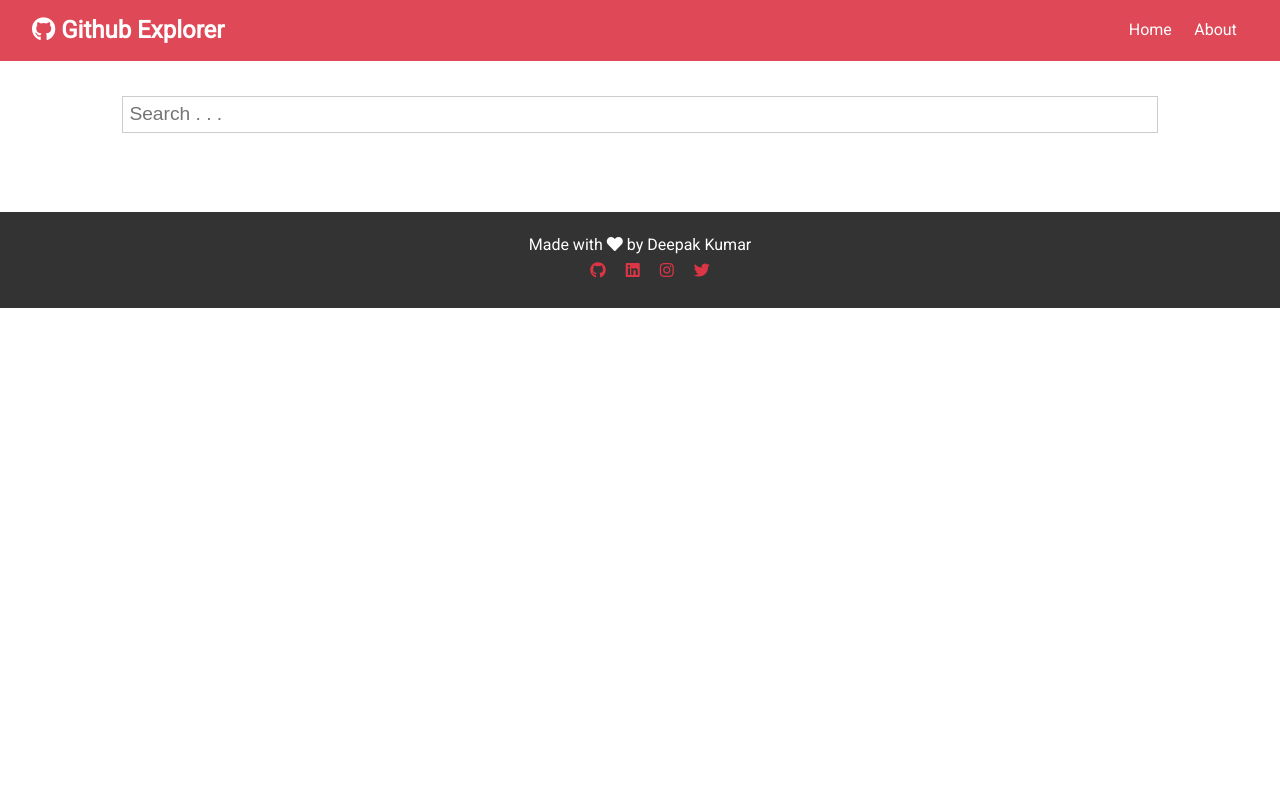
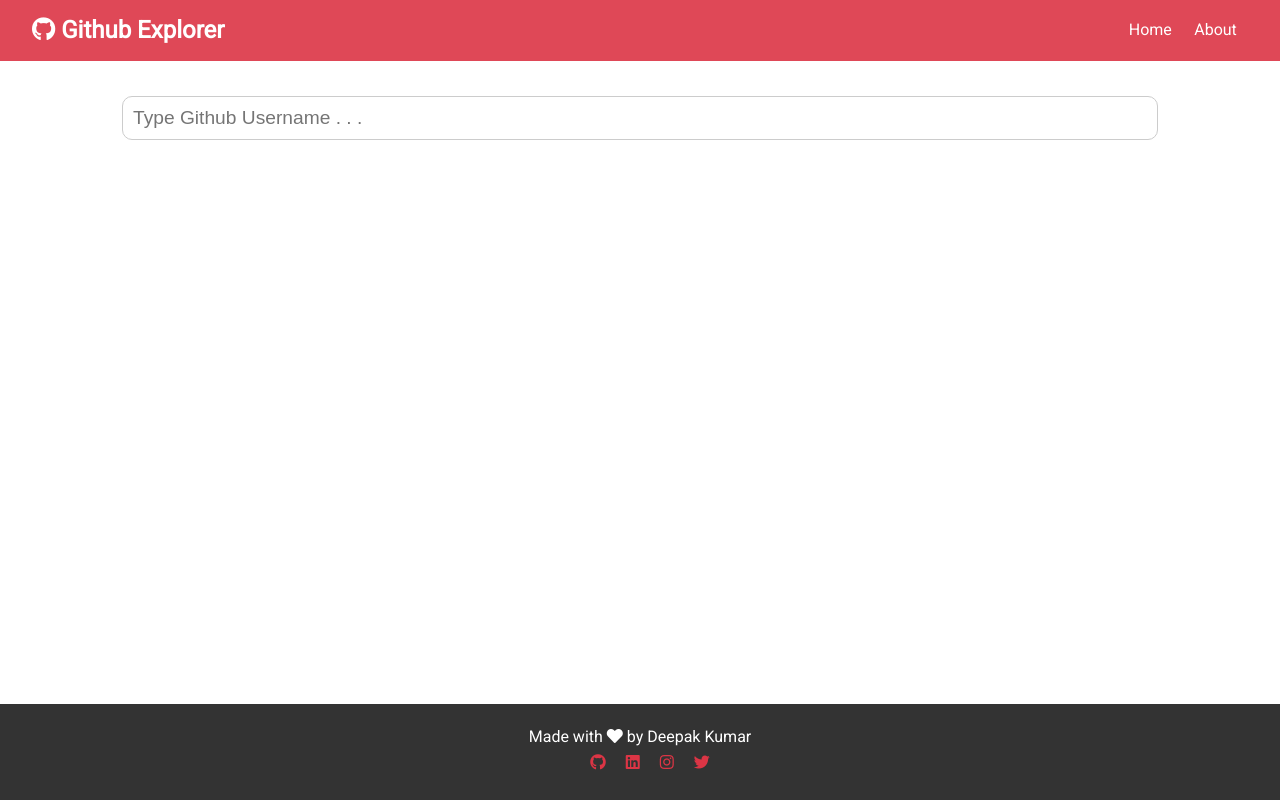
Before and after one commit to dipakkr/Github-Explorer, a React (Create React App) app: page / in a window 1280 px wide. Built offline with nearby package versions, Linux system fonts and the light colour scheme.

Commit message:
updated code

```diff
--- a/src/components/layout/Search.js
+++ b/src/components/layout/Search.js
@@ -21,14 +21,15 @@ const Search = ({ searchUsers, clearUser, showClear, setAlert }) => {
   };
 
   return (
-    <div>
+    <div className='search-container'>
       <form className='form' onSubmit={getQuery}>
         <input
+          className='input-search'
           onChange={updateValue}
           name='text'
           type='text'
           value={text}
-          placeholder='Search . . .'
+          placeholder='Type Github Username . . .'
         />
       </form>
 
--- a/src/containers/App/App.css
+++ b/src/containers/App/App.css
@@ -48,7 +48,15 @@ img {
   padding: 0 2rem;
 }
 
-/* User Info Container*/
+/* START OF SEARCH CONTAINER */
+
+.search-container .input-search {
+  border-radius: 10px;
+  padding: 10px;
+}
+/* END OF SEARCH CONTAINER */
+
+/* START OF User Info Container*/
 header {
   display: flex;
 }
@@ -94,9 +102,11 @@ header .profile-name p {
   margin-right: 20px;
 }
 
+/* END OF User Info Container*/
+
 /* START OF Footer */
 .footer {
-  position: inherit;
+  position: fixed;
   left: 0;
   bottom: 0;
   margin-top: 20px;
--- a/src/containers/App/App.js
+++ b/src/containers/App/App.js
@@ -6,6 +6,7 @@ import User from '../../containers/UserInfo/UserInfo';
 
 import Home from '../Home/Home';
 import Footer from '../../components/layout/Foooter';
+import About from '../../components/layout/About';
 
 function Blog() {
   return <h2> Blog </h2>;
@@ -24,7 +25,7 @@ function App() {
               path='/user/:login'
               render={props => <User {...props} user={Home.getUser} />}
             />
-            <Route path='/blog' component={Blog} />
+            <Route path='/about' component={About} />
           </Switch>
         </div>
         <Footer />
```
